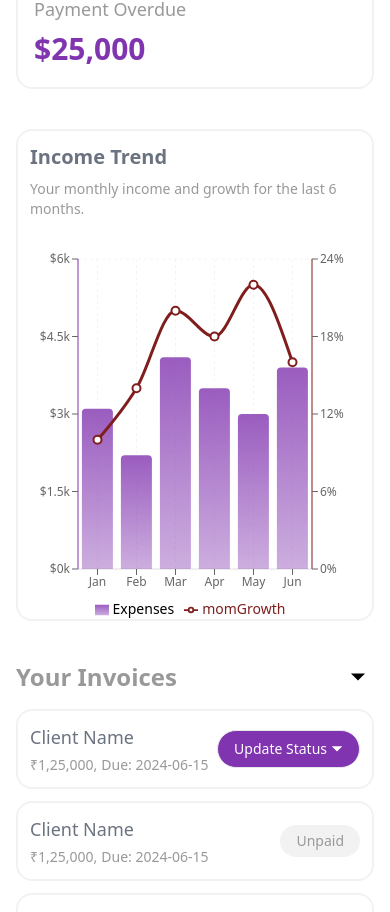
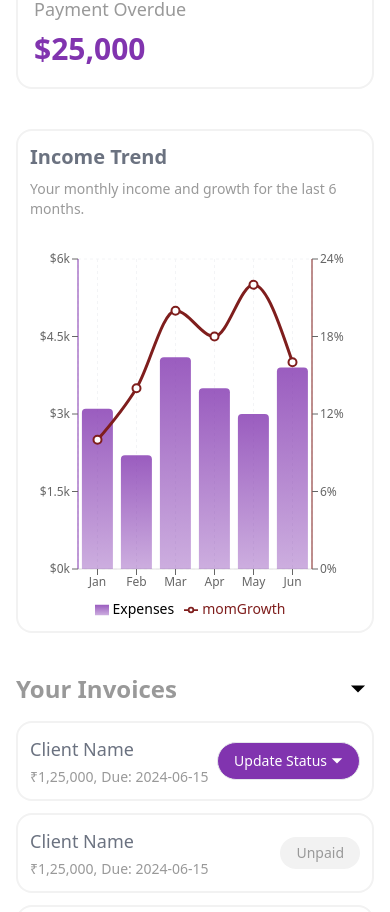
Before and after one commit to AswinKaruppiah/Sparkonomy-assignment, a React (Vite) app: page / in a window 390 px wide. Shown: the part 911-1823 px from the top of the page. Built offline with nearby package versions, Linux system fonts and the light colour scheme.

Commit message:
Update chart section styles to include bottom padding for improved spacing

```diff
--- a/src/section/Home/home.scss
+++ b/src/section/Home/home.scss
@@ -210,7 +210,7 @@
 
 // chart
 .chart-section {
-  @apply border-2 border-light-gray rounded-2xl w-full my-10  bg-white;
+  @apply border-2 border-light-gray rounded-2xl w-full my-10 pb-3 sm:pb-6 bg-white;
 
   .chart-header {
     @apply px-3 pt-3 sm:pt-6 sm:px-6;
```
